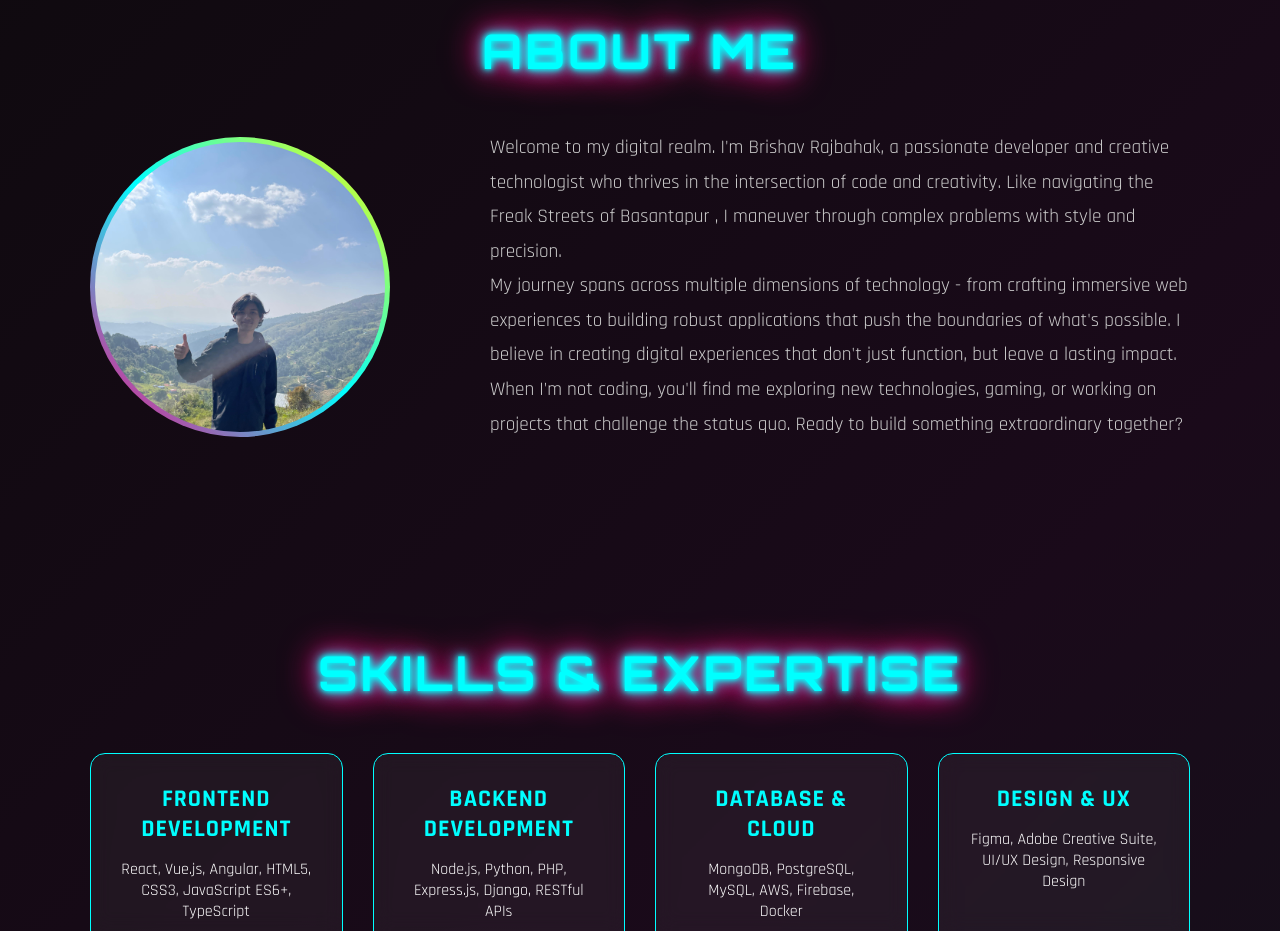
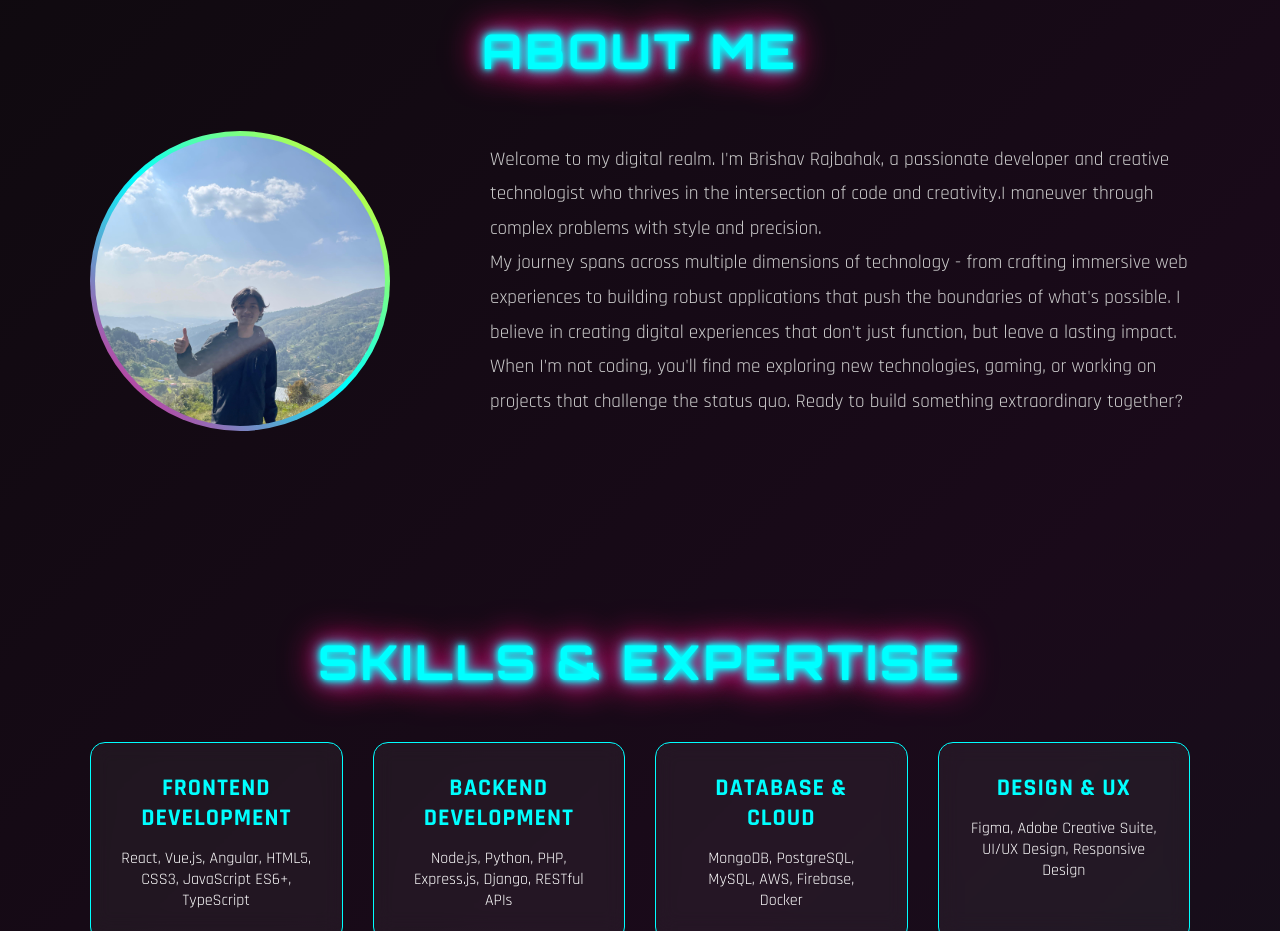
Before and after one commit to brishavrajbahak/brishavrajbahak.github.io, a plain HTML site: page index.html in a window 1280 px wide. Shown: the part 880-1811 px from the top of the page. Drawn offline with Linux system fonts and the light colour scheme.

Commit message:
Update index.html

```diff
--- a/index.html
+++ b/index.html
@@ -507,7 +507,7 @@
             <div class="profile-image">
             </div>
             <div class="about-text">
-                <p>Welcome to my digital realm. I'm Brishav Rajbahak, a passionate developer and creative technologist who thrives in the intersection of code and creativity. Like navigating the Freak Streets of Basantapur , I maneuver through complex problems with style and precision.</p>
+                <p>Welcome to my digital realm. I'm Brishav Rajbahak, a passionate developer and creative technologist who thrives in the intersection of code and creativity.I maneuver through complex problems with style and precision.</p>
 
                 <p>My journey spans across multiple dimensions of technology - from crafting immersive web experiences to building robust applications that push the boundaries of what's possible. I believe in creating digital experiences that don't just function, but leave a lasting impact.</p>
 
```
